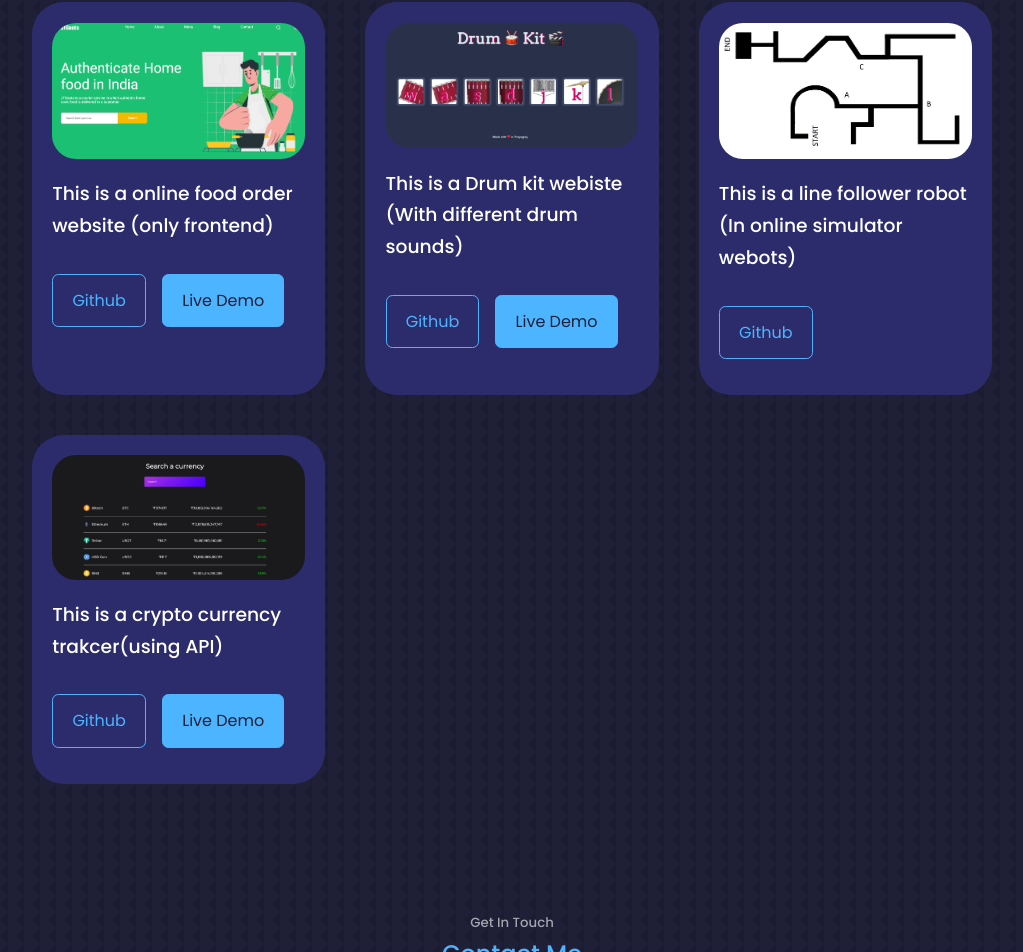
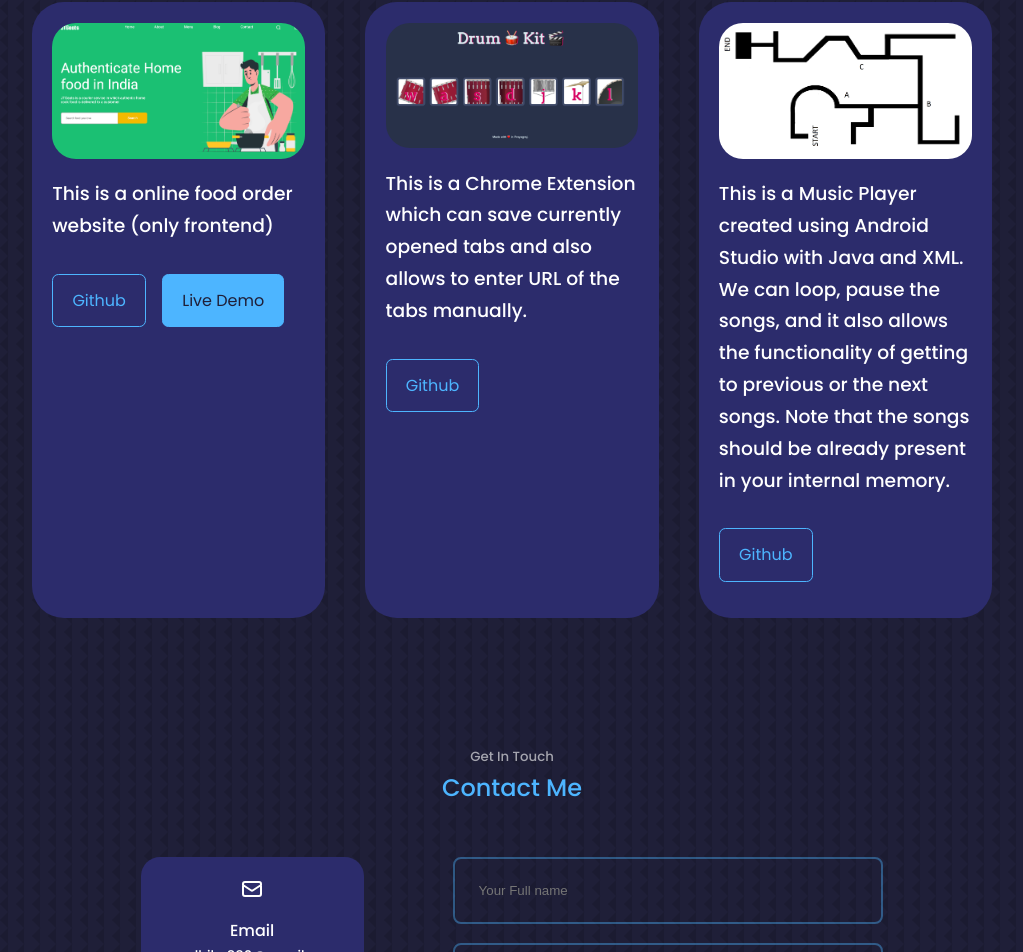
Before and after one commit to radhika-020/website-portfolio-master, a React (Create React App) app: page / in a window 1280 px wide. Shown: the part 2400-3352 px from the top of the page, without its empty margins (128-1151 px from the left). Built offline with nearby package versions, Linux system fonts and the light colour scheme.

Commit message:
projects

```diff
--- a/src/components/portfolio/Portfolio.jsx
+++ b/src/components/portfolio/Portfolio.jsx
@@ -37,10 +37,10 @@ const Portfolio = () => {
             <img src={IMG2 } alt="" />
 
           </div>
-          <h3>This is a Drum kit webiste (With different drum sounds)</h3>
+          <h3>This is a Chrome Extension which can save currently opened tabs and also allows to enter URL of the tabs manually.</h3>
             <div className="portfolio__item-cta">
-            <a href="https://github.com/sudhanshukes65/drum-kit" className="btn" target="_blank">Github</a>
-            <a href="https://drum-kit-bysk.netlify.app/" className="btn btn-primary"  target="_blank">Live Demo</a>
+            <a href="https://github.com/radhika-020/Java-Script-Scrimba/tree/master/Chrome%20Extension" className="btn" target="_blank">Github</a>
+            {/* <a href="https://drum-kit-bysk.netlify.app/" className="btn btn-primary"  target="_blank">Live Demo</a> */}
 
             </div>
         </article>
@@ -51,15 +51,15 @@ const Portfolio = () => {
             <img src={IMG3 } alt="" />
 
           </div>
-          <h3>This is a line follower robot (In online simulator webots)</h3>
+          <h3>This is a Music Player created using Android Studio with Java and XML. We can loop, pause the songs, and it also allows the functionality of getting to previous or the next songs. Note that the songs should be already present in your internal memory.</h3>
             <div className="portfolio__item-cta">
-            <a href="https://github.com/sudhanshukes65/LineFollowerWebots" className="btn" target="_blank">Github</a>
+            <a href="https://github.com/radhika-020/LYSoul" className="btn" target="_blank">Github</a>
             {/* <a href="https://github.com" className="btn btn-primary"  target="_blank">Live Demo</a> */}
 
             </div>
         </article>
 
-        <article className="portfolio__item">
+        {/* <article className="portfolio__item">
 
           <div className="portfolio__item-image">
             <img src={IMG4 } alt="" />
@@ -71,7 +71,7 @@ const Portfolio = () => {
             <a href="https://crypto-tracker-bysk.netlify.app/" className="btn btn-primary"  target="_blank">Live Demo</a>
 
             </div>
-        </article>
+        </article> */}
 
         {/* <article className="portfolio__item">
 
```
